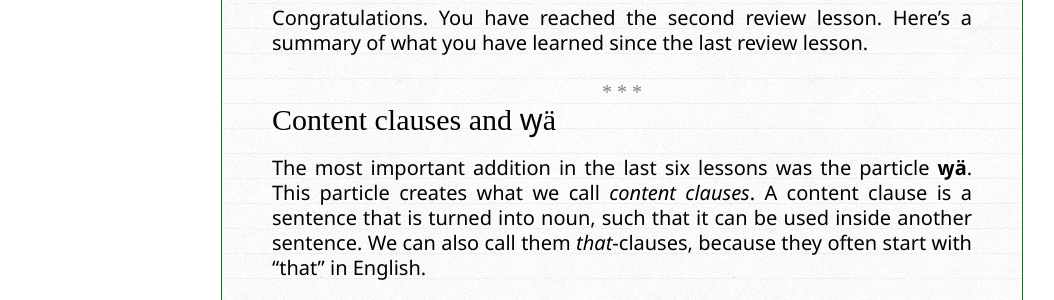
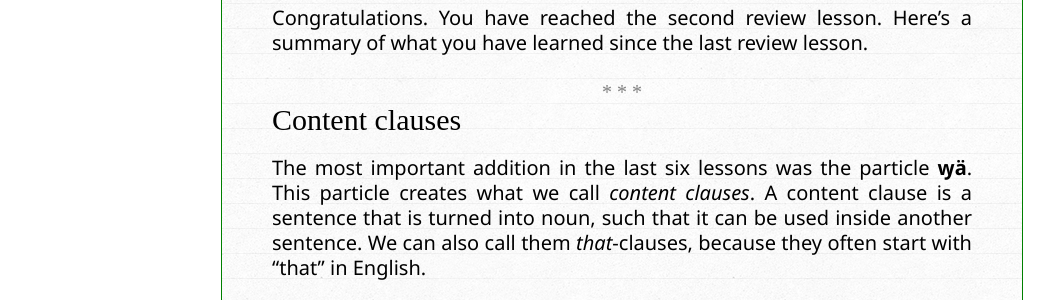
Before and after one commit to toaq/TwE, a Jekyll site: the page built from _lessons/14/index.md, in a window 1280 px wide and 900 px high. Shown: the part 249-549 px from the top of the window, without its empty margins (18-1072 px from the left). Built offline with Jekyll 4.4.1, drawn with Linux system fonts in a browser that asks for light colours; some web fonts are replaced.

Commit message:
Avoid ꝡ in headers

```diff
--- a/_lessons/14/index.md
+++ b/_lessons/14/index.md
@@ -6,7 +6,7 @@ delta: true
 
 Congratulations. You have reached the second review lesson. Here's a summary of what you have learned since the last review lesson.
 
-## Content clauses and ꝡä
+## Content clauses
 
 The most important addition in the last six lessons was the particle **ꝡä**. This particle creates what we call *content clauses*. A content clause is a sentence that is turned into noun, such that it can be used inside another sentence. We can also call them *that*-clauses, because they often start with "that" in English.
 
```
